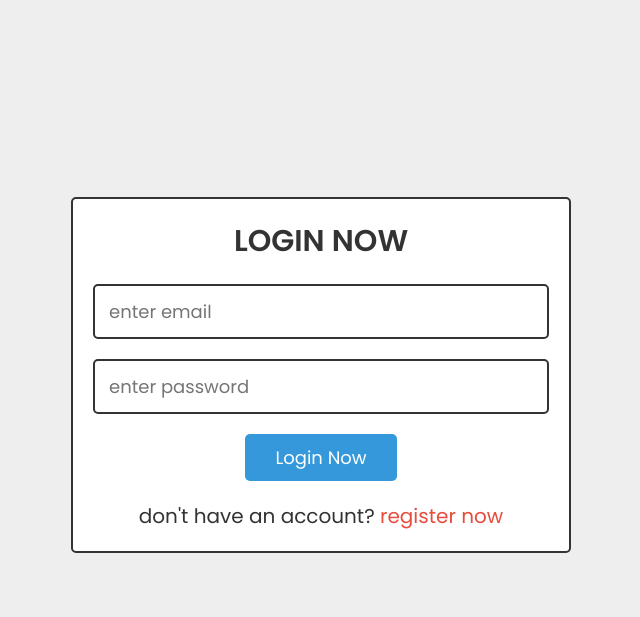
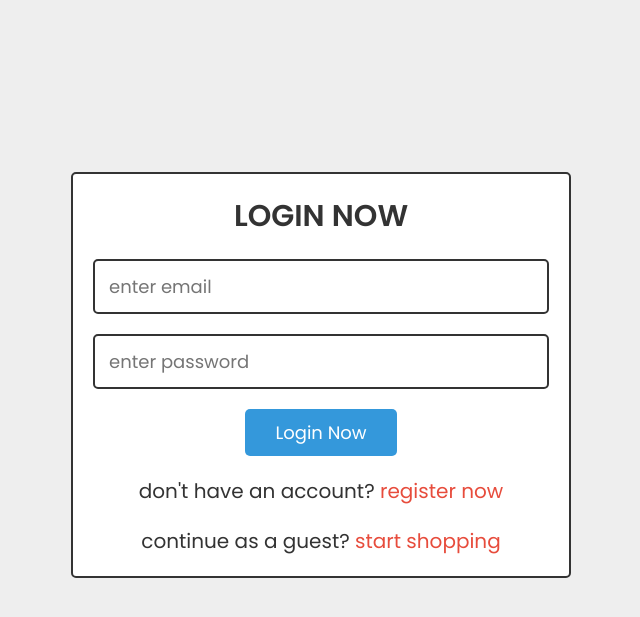
Before and after one commit to manulydia/NLB-Shoes, a PHP site: page /login.php in a window 1280 px wide. Shown: the top 617 px of the page, without its empty margins (319-959 px from the left). Run offline with PHP 8.4, Linux system fonts and the light colour scheme.

Commit message:
Update login.php
added continue as guest function
*** NOTE href needs to be added once shoe library page is created

```diff
--- a/login.php
+++ b/login.php
@@ -20,6 +20,7 @@
       <input type="password" name="password" required placeholder="enter password" class="box">
       <input type="submit" name="submit" class="btn" value="login now">
       <p>don't have an account? <a href="register.php">register now</a></p>
+      <p>continue as a guest? <a href="">start shopping</a></p>
    </form>
 
 </div>
```
